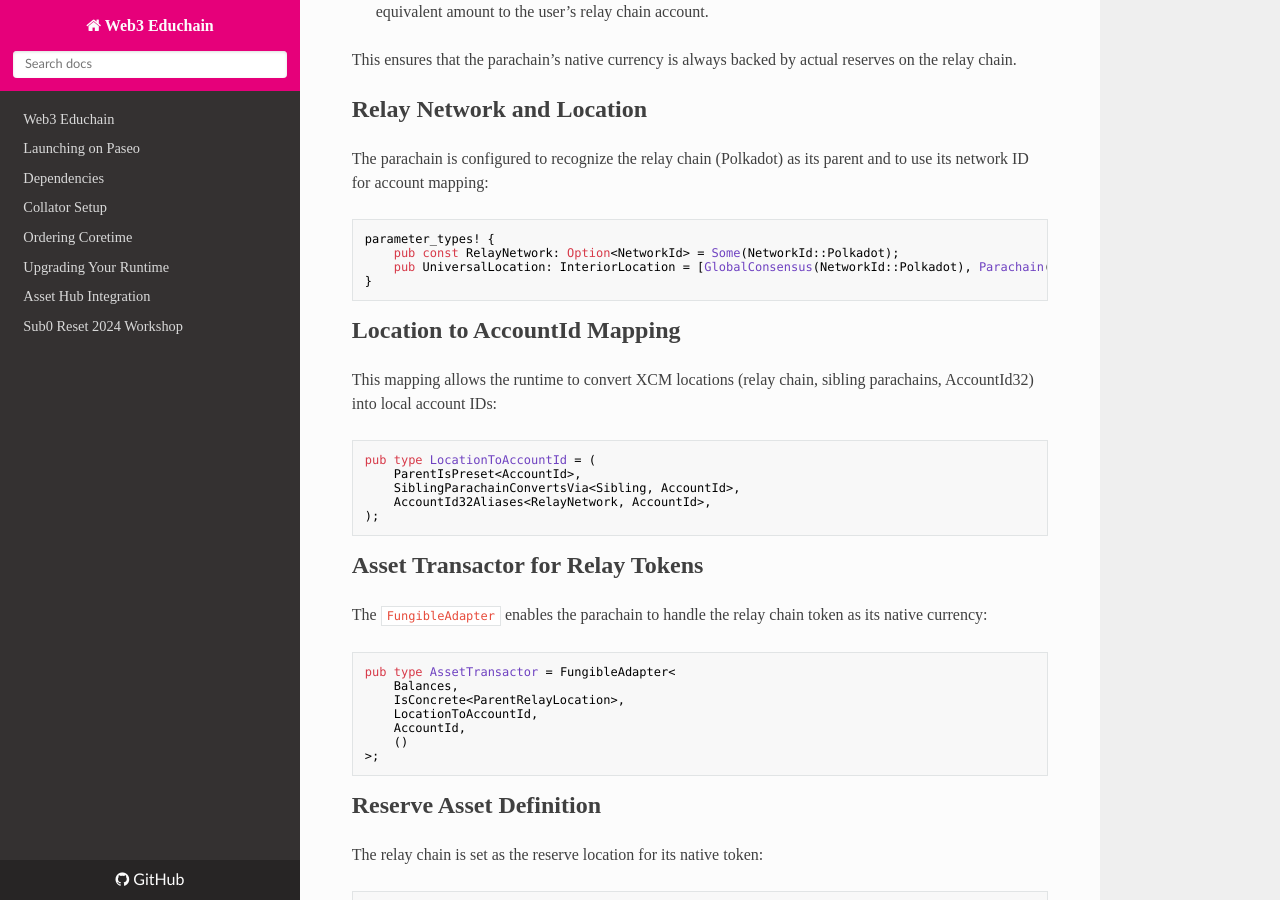
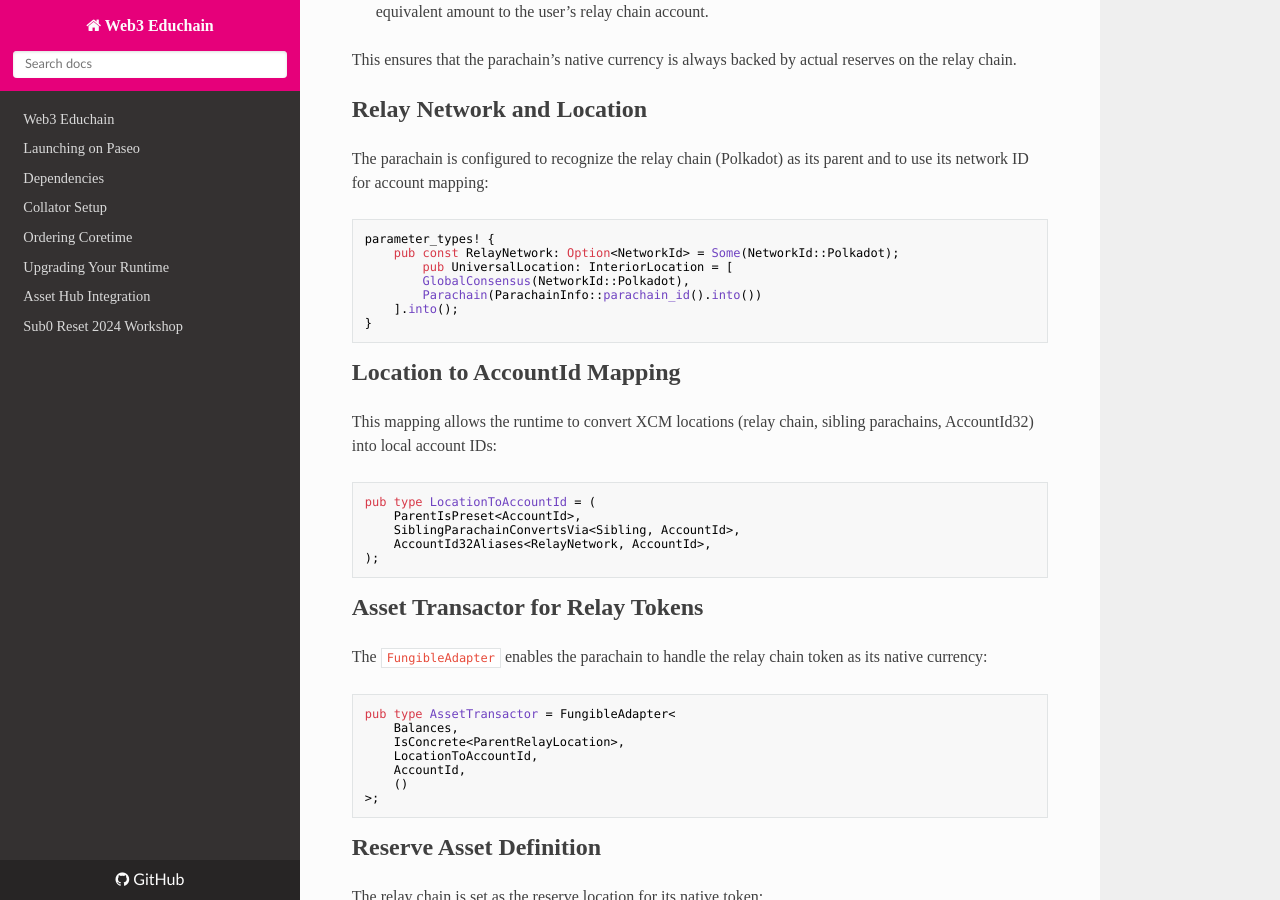
Before and after one commit to w3f/educhain, an MkDocs documentation site: the page built from docs/xcm.md, in a window 1280 px wide and 900 px high, scrolled down 756 px. Built offline with MkDocs 1.6.1, drawn with Linux system fonts in a browser that asks for light colours; nearby versions of some CDN libraries.

Commit message:
update universial location

````diff
--- a/docs/xcm.md
+++ b/docs/xcm.md
@@ -27,7 +27,10 @@ The parachain is configured to recognize the relay chain (Polkadot) as its paren
 ```rust
 parameter_types! {
     pub const RelayNetwork: Option<NetworkId> = Some(NetworkId::Polkadot);
-    pub UniversalLocation: InteriorLocation = [GlobalConsensus(NetworkId::Polkadot), Parachain(PARA_ID)].into();
+    	pub UniversalLocation: InteriorLocation = [
+        GlobalConsensus(NetworkId::Polkadot),
+        Parachain(ParachainInfo::parachain_id().into())
+    ].into();
 }
 ```
 
````
